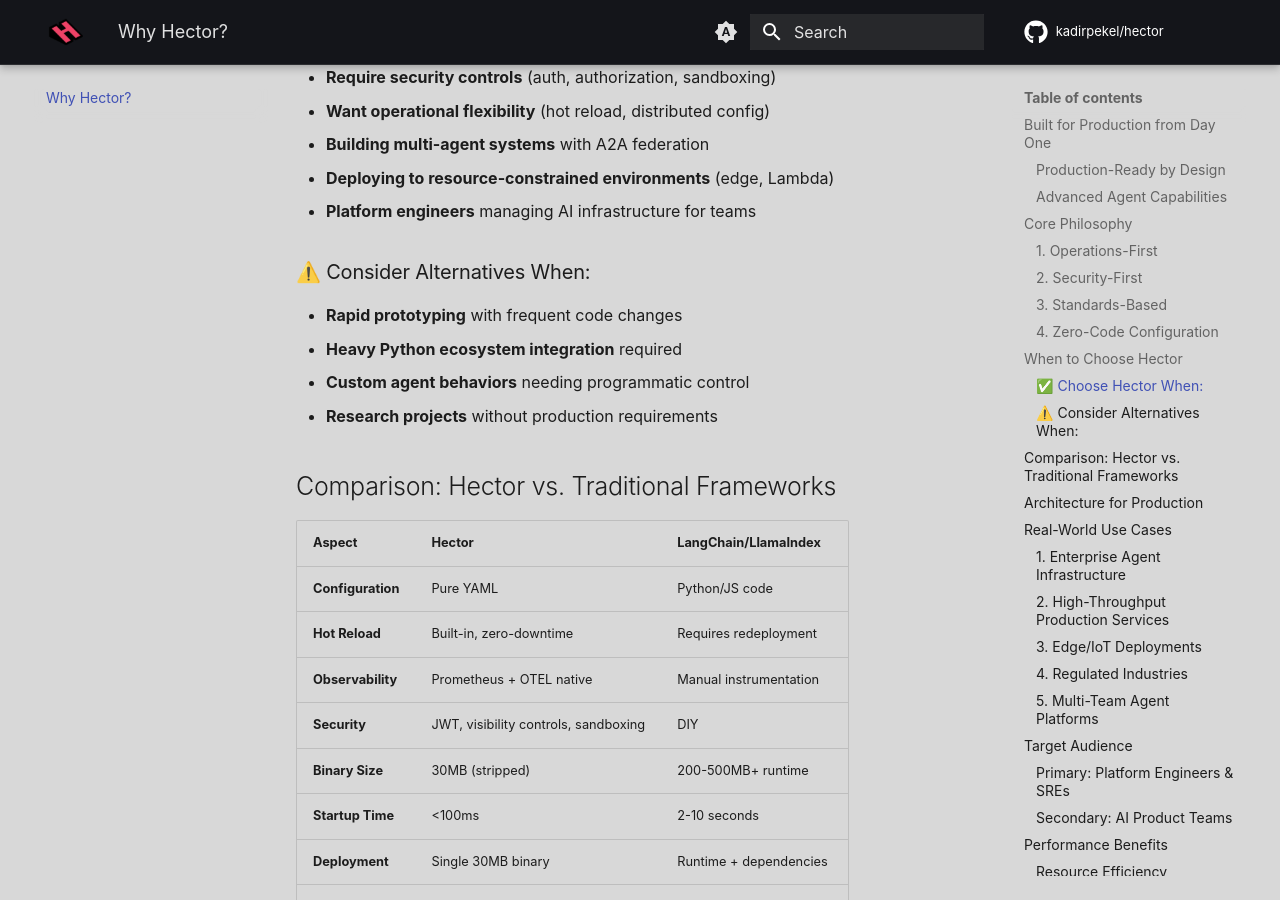
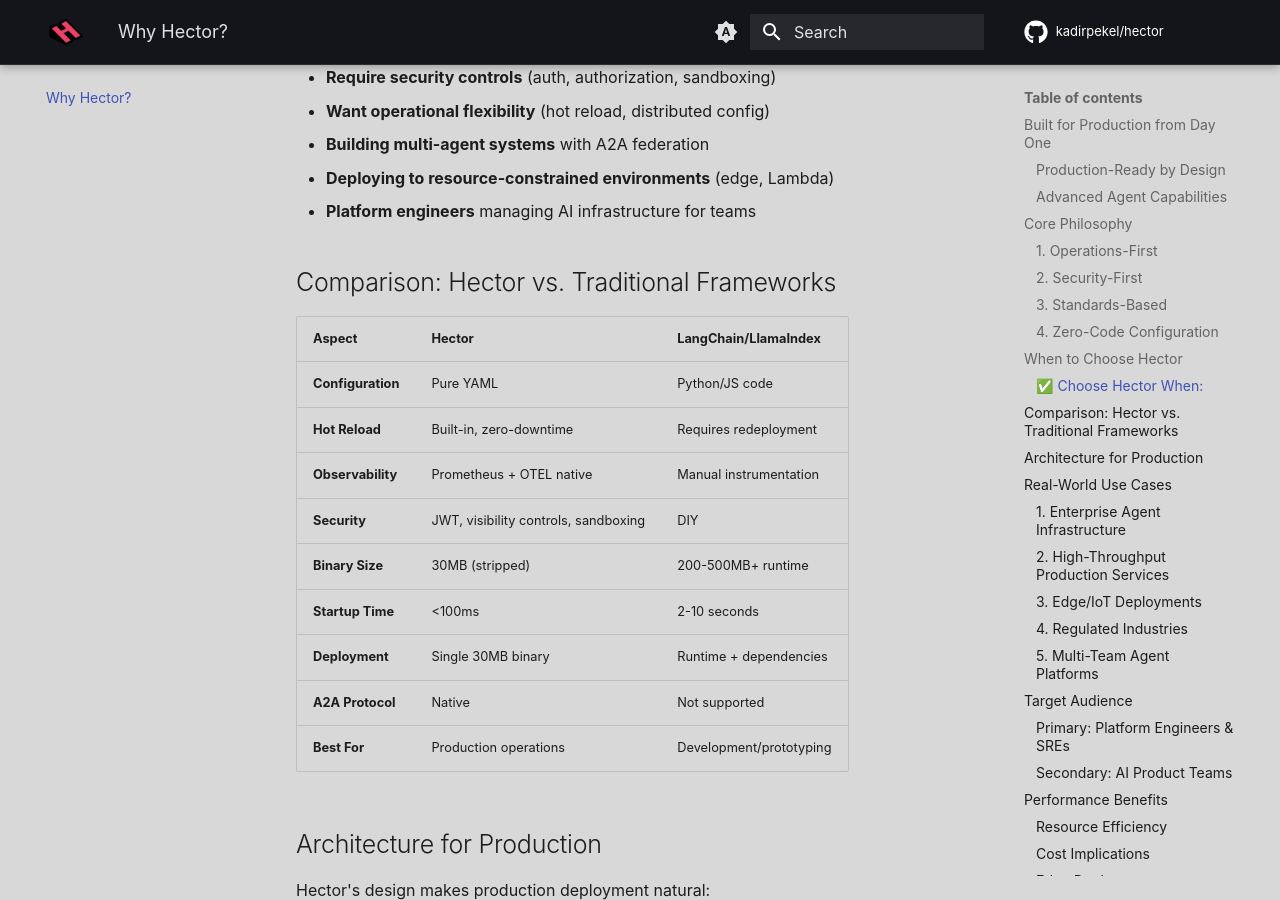
Before and after one commit to kadirpekel/hector, an MkDocs documentation site: the page built from docs/why-hector.md, in a window 1280 px wide and 900 px high, scrolled down 3133 px. Built offline with MkDocs 1.6.1 and Material for MkDocs 9.7.7, drawn with Linux system fonts in a browser that asks for light colours; comment, search, counter and statistics services are not loaded.

Commit message:
Update why-hector.md

```diff
--- a/docs/why-hector.md
+++ b/docs/why-hector.md
@@ -135,13 +135,6 @@ No Python. No JavaScript. No code.
 - **Building multi-agent systems** with A2A federation
 - **Deploying to resource-constrained environments** (edge, Lambda)
 - **Platform engineers** managing AI infrastructure for teams
-
-### ⚠️ Consider Alternatives When:
-
-- **Rapid prototyping** with frequent code changes
-- **Heavy Python ecosystem integration** required
-- **Custom agent behaviors** needing programmatic control
-- **Research projects** without production requirements
 
 ## Comparison: Hector vs. Traditional Frameworks
 
```
